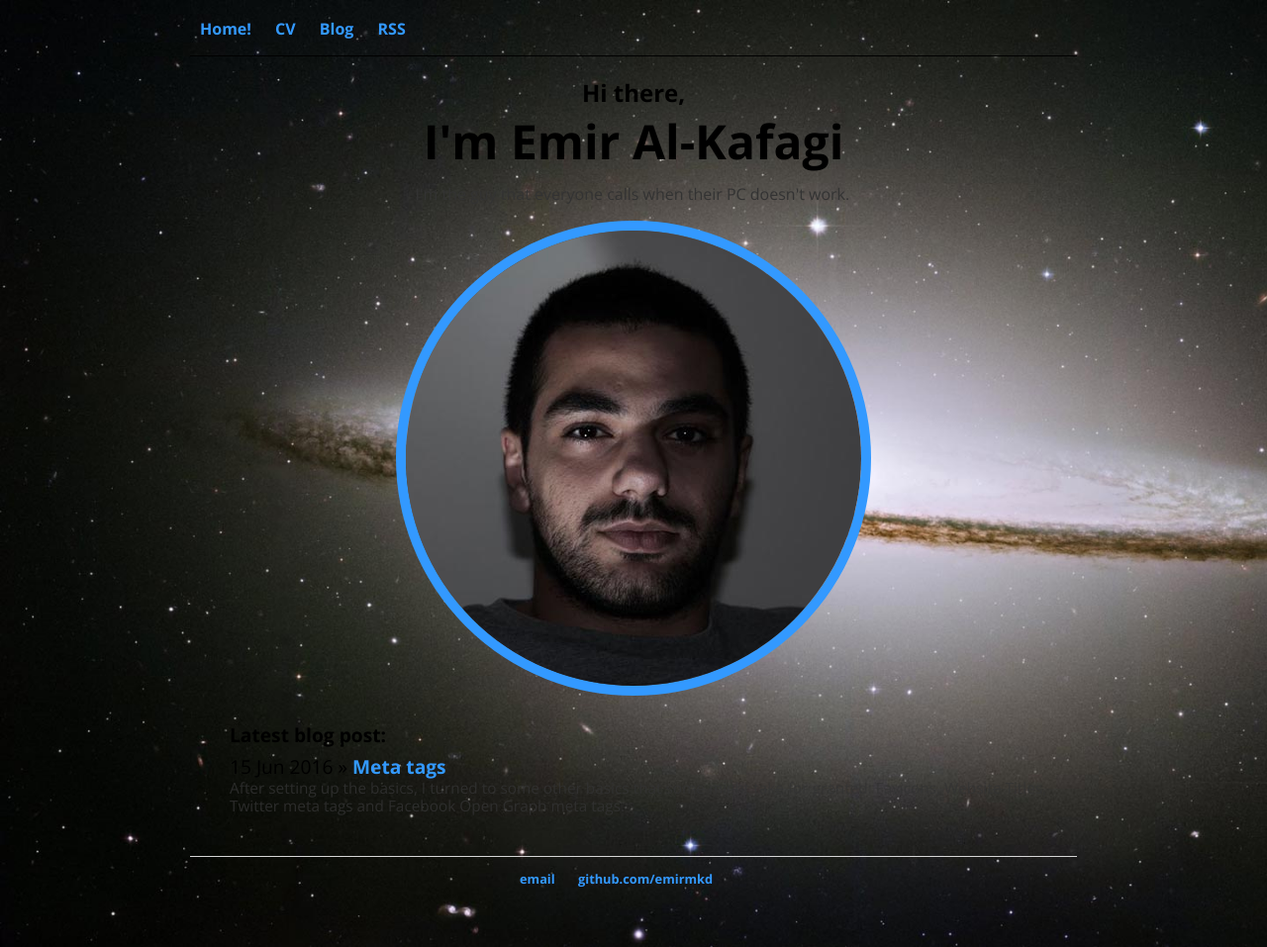
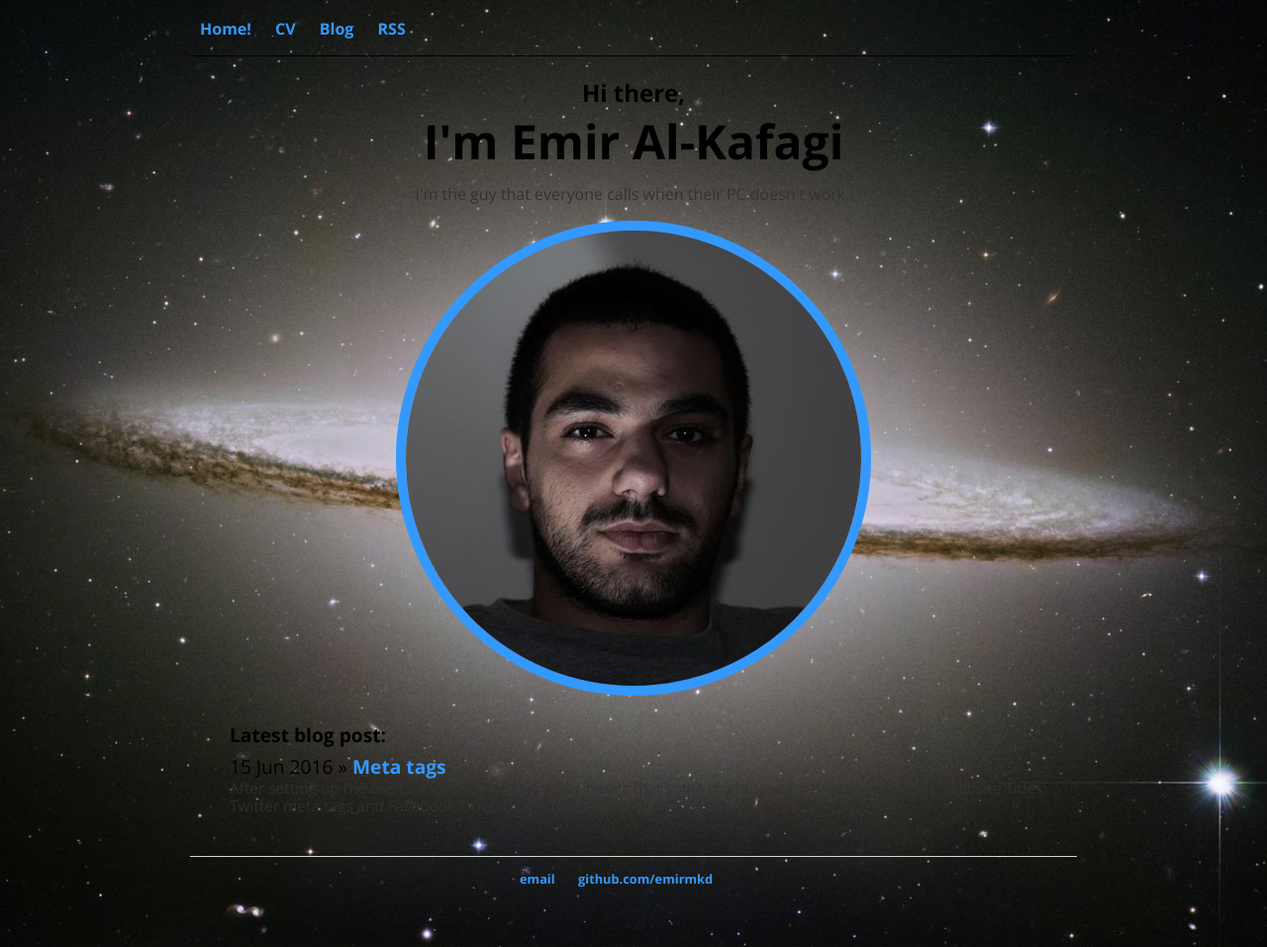
Before and after one commit to emirmkd/emirmkd.github.io, a Jekyll site: the page built from index.html, in a window 1280 px wide. Shown: the whole page at 99% size. Built offline with Jekyll 4.4.1, drawn with Linux system fonts in a browser that asks for light colours.

Commit message:
Update main.css

```diff
--- a/css/main.css
+++ b/css/main.css
@@ -4,6 +4,8 @@ body {
     font-family: 'Open Sans', sans-serif;
     background-image: url(https://emiralkafagi.me/img/galaxy.jpg);
     background-size: cover;
+    background-position: center;
+    background-color: black;
 }
 nav {
   border-bottom: solid black 1px;
```
